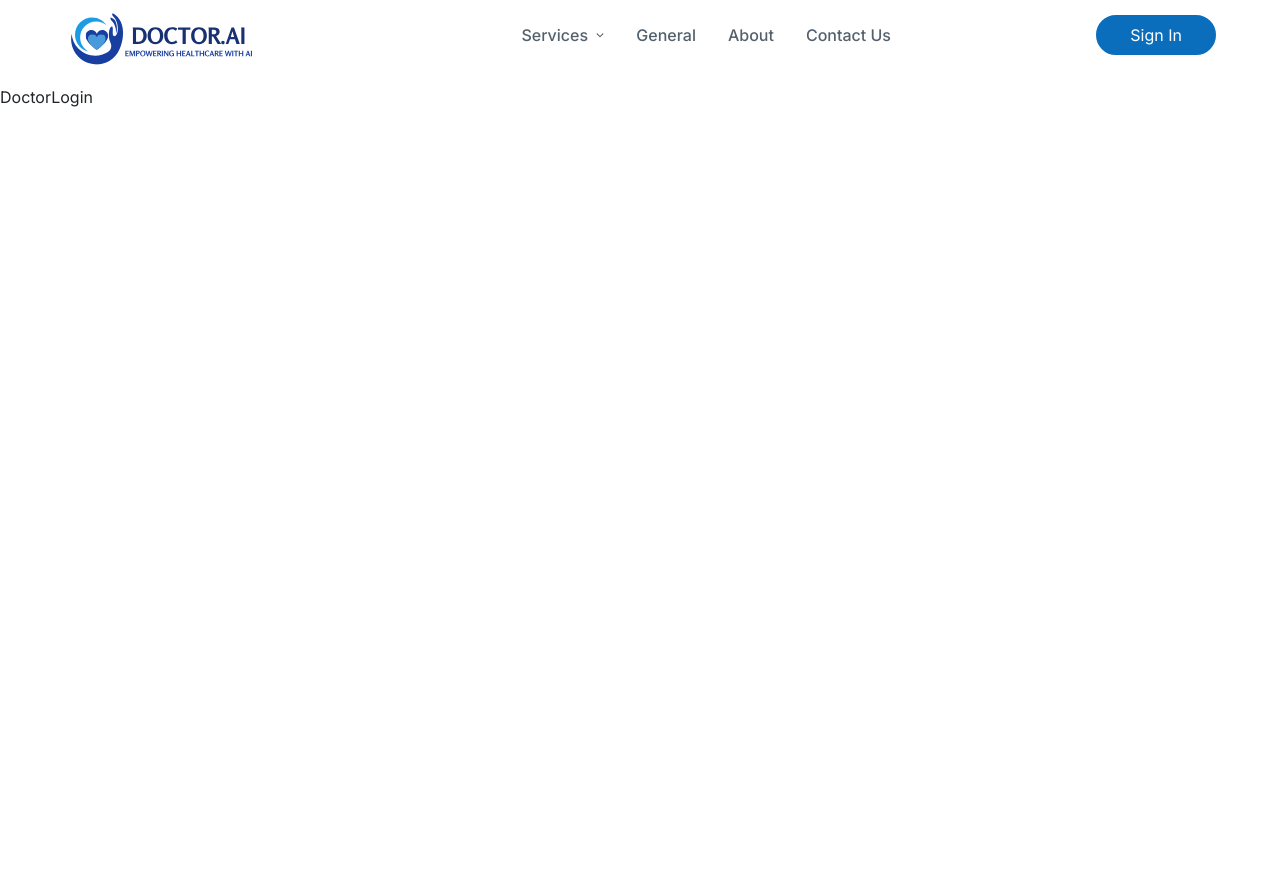
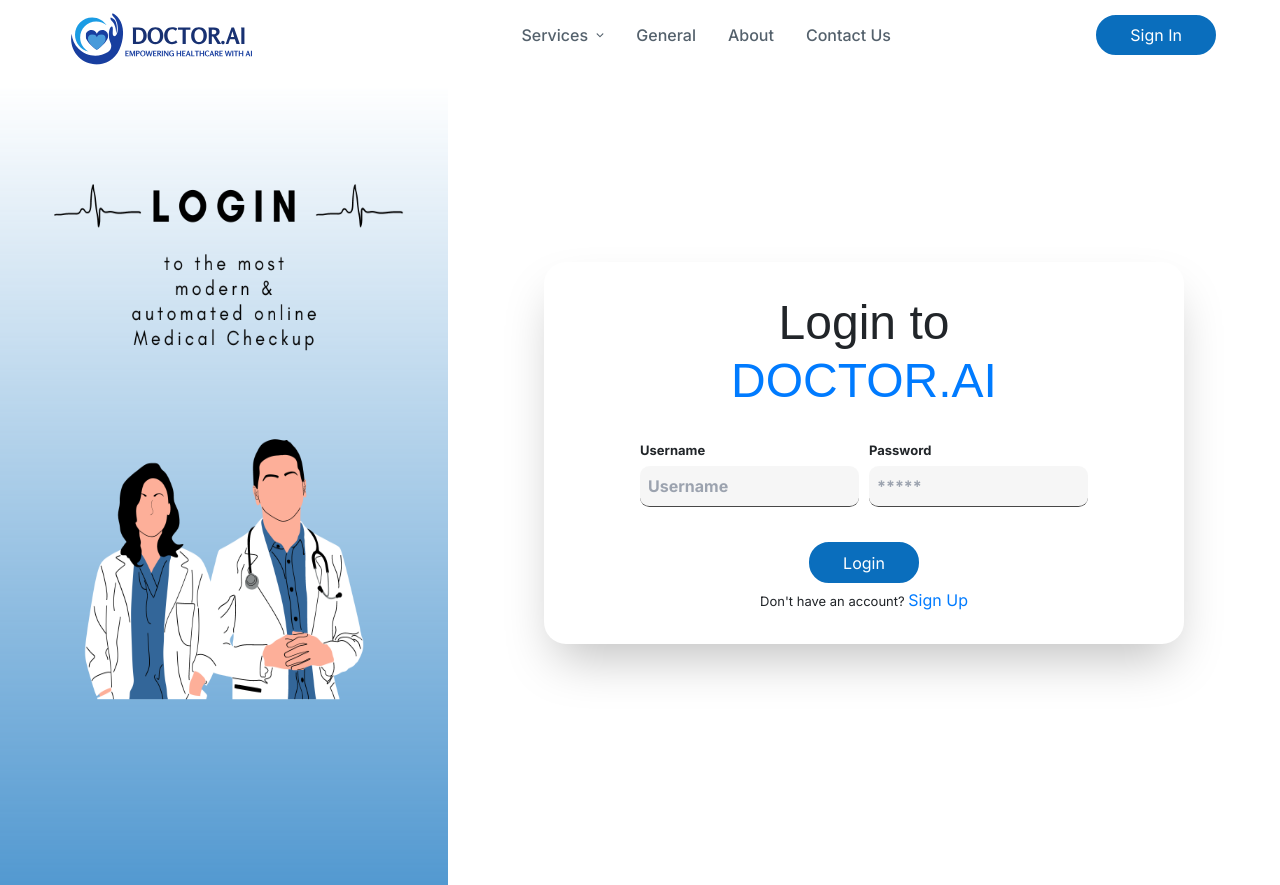
Before and after one commit to krishnenduroy52/DoctorAI-Hack4Bengal, a React (Vite) app in the folder front-end/: page /doctor/login in a window 1280 px wide. Before the commit the page ends 800 px from the top, so only its background shows below. Built offline with nearby package versions, Linux system fonts and the light colour scheme; a web font is replaced by a local one.

Commit message:
Doctor login

```diff
--- a/front-end/src/pages/DoctorDataInput.jsx
+++ b/front-end/src/pages/DoctorDataInput.jsx
@@ -125,7 +125,7 @@
             const hashedPassword = await bcrypt.hash(password, 10);
             const specializationArray = convertSpecializations(specialization);
             await axios
-        .post("http://localhost:3000/doctorSignup", {
+                .post(`http://localhost:3000/doctor/signup`, {
                     username,
                     email,
                     phoneNumber,
--- a/front-end/src/pages/DoctorLogin.jsx
+++ b/front-end/src/pages/DoctorLogin.jsx
@@ -1,7 +1,133 @@
-import React from "react";
+import React, { useEffect, useState } from "react";
+import { useNavigate } from "react-router-dom";
+
+import "../css/Signup.css";
+import axios from "axios";
+
+import { ToastContainer, toast } from "react-toastify";
+import "react-toastify/dist/ReactToastify.css";
 
 const DoctorLogin = () => {
-  return <div>DoctorLogin</div>;
+  const navigate = useNavigate();
+  const [username, setUsername] = useState("");
+  const [password, setPassword] = useState("");
+
+  // useEffect(() => {
+  //   const userId = localStorage.getItem("doctor_ai_userID");
+  //   if (userId) {
+  //     navigate("/");
+  //   }
+  // });
+
+  const validateForm = () => {
+    if (username.length < 3) {
+      toast.error("Username must be of at least 3 characters");
+      return false;
+    } else if (password.length < 0) {
+      toast.error("Password must be of at least 10 characters");
+      return false;
+    }
+    return true;
+  };
+
+  const handleSubmitForm = async (e) => {
+    e.preventDefault();
+    if (!validateForm()) {
+      return;
+    } else {
+      try {
+        const res = await axios.post(`http://localhost:3000/doctor/login`, {
+          username,
+          password,
+        });
+        if(res.data.success){
+          localStorage.setItem("doctor_ai_doctorID", res.data.user);
+        toast.success(res.data.message);
+        // Navigate to the profile page
+        navigate("/doctor/dashboard");
+        }
+        else{
+          toast.error(res.data.message);
+        }
+
+      } catch (error) {
+        console.log(error);
+      //   if (
+      //     error.response &&
+      //     error.response.data &&
+      //     error.response.data.error === "Incorrect password"
+      //   ) {
+      //     toast.error("Incorrect password!");
+      //   } else if (
+      //     error.response &&
+      //     error.response.data &&
+      //     error.response.data.error === "User not found"
+      //   ) {
+      //     toast.error("Incorrect username password");
+      //   } else {
+      //     // If the login request encounters an error, show an error toast message
+      //     toast.error("An error occurred while logging in.");
+      //   }
+      }
+    }
+  };
+
+  return (
+    <div className="signup-page">
+      <div className="left-section">
+        <img
+          className="image"
+          // src="./Image/doctors.gif"
+          src="/Image/Login_page_image.png"
+          alt="Image"
+        />
+      </div>
+      <div className="right-section">
+        <h1>
+          Login to <span>DOCTOR.AI</span>
+        </h1>
+        <form action="POST">
+          <div className="name-number">
+            <label className="label">
+              Username
+              <input
+                type="text"
+                value={username}
+                name="username"
+                className="form-input input"
+                placeholder="Username"
+                onChange={(e) => setUsername(e.target.value)}
+              />
+            </label>
+            <label className="label">
+              Password
+              <input
+                type="password"
+                name="password"
+                className="form-input input"
+                onChange={(e) => {
+                  setPassword(e.target.value);
+                }}
+                placeholder="*****"
+              />
+            </label>
+          </div>
+          <div className="form-footer">
+            <button
+              type="button"
+              className="action_btn"
+              onClick={handleSubmitForm}
+            >
+              Login
+            </button>
+          </div>
+          <p className="already-account">
+            Don't have an account? <a href="/signup">Sign Up</a>
+          </p>
+        </form>
+      </div>
+    </div>
+  );
 };
 
 export default DoctorLogin;
```
Also changed, not shown: 1 other file (tests, documents, lock files or other folders). Lines whose indentation alone changed are shown as unchanged.
